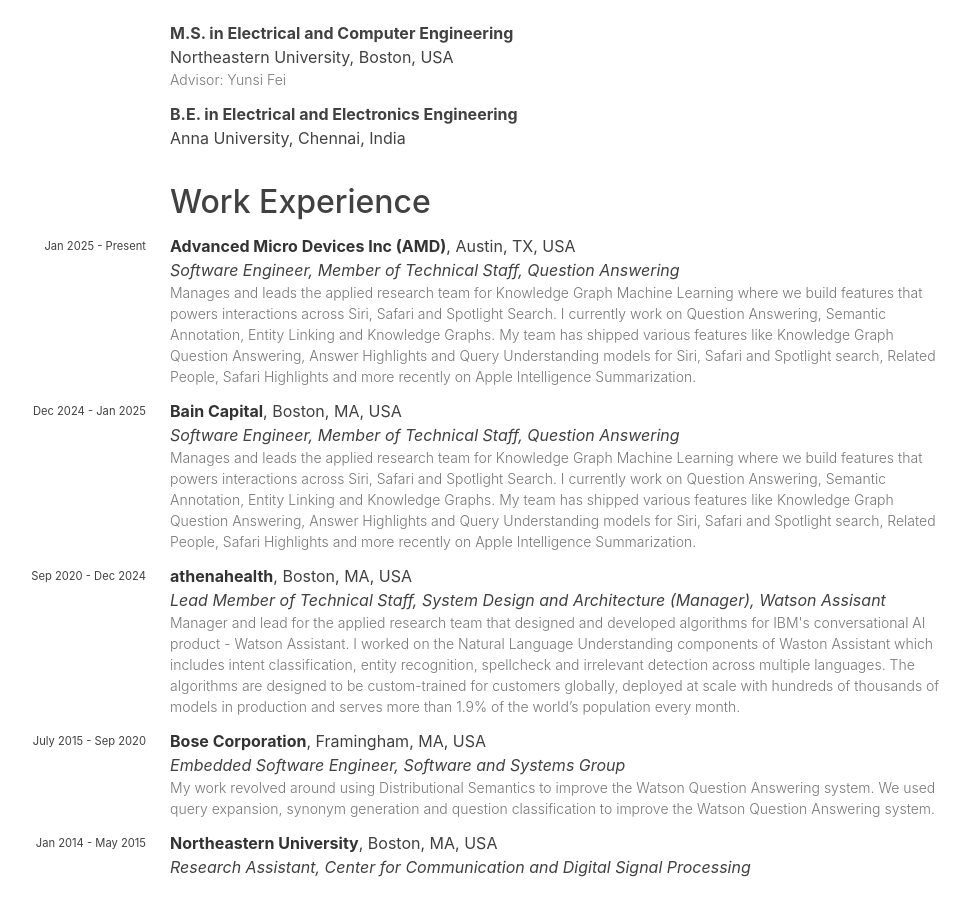
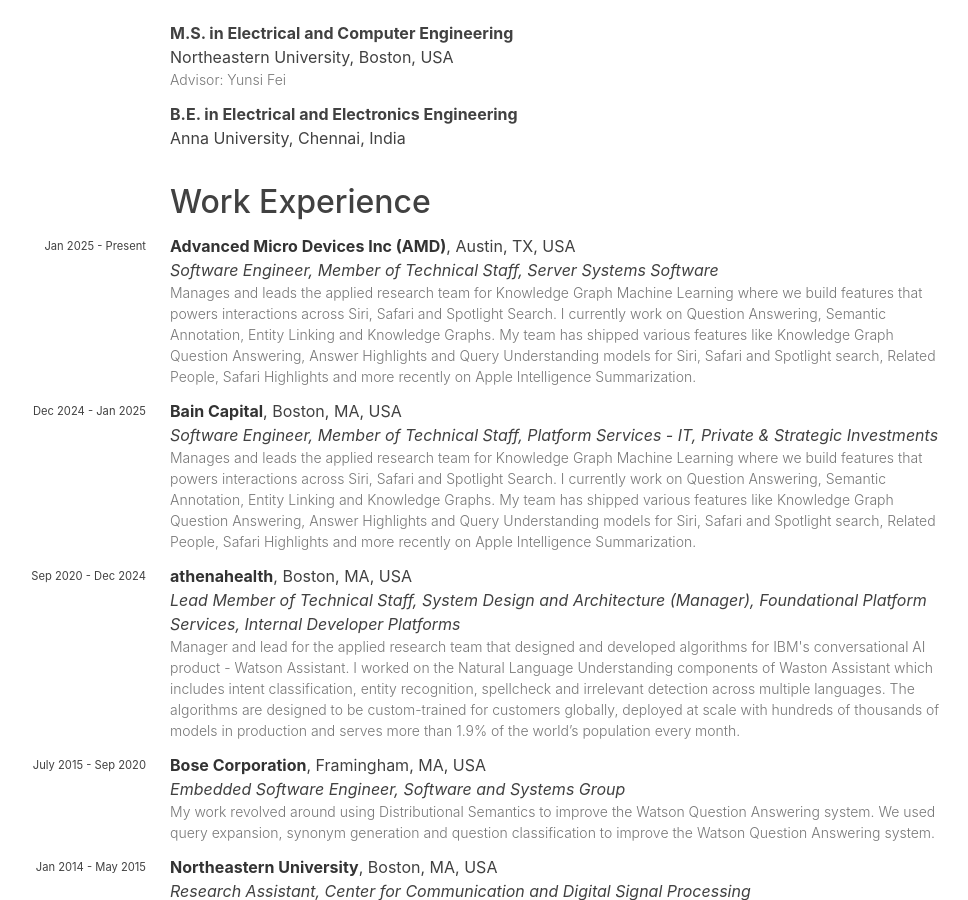
Before and after one commit to hariharanragothaman/hariharanragothaman.github.io, a Jekyll site: the page built from cv.md, in a window 1280 px wide and 900 px high, scrolled down 470 px. Shown: the whole window, without its empty margins (162-1130 px from the left). Built offline with Jekyll 4.4.1, drawn with Linux system fonts in a browser that asks for light colours; nearby versions of some CDN libraries; some web fonts are replaced.

Commit message:
Polishes and Updates

```diff
--- a/_data/experiences.yaml
+++ b/_data/experiences.yaml
@@ -1,7 +1,7 @@
 - institution: Advanced Micro Devices Inc (AMD)
   location: "Austin, TX, USA"
   position: Software Engineer, Member of Technical Staff
-  group: "Question Answering"
+  group: "Server Systems Software"
   year: "Jan 2025 - Present"
   description: "Manages and leads the applied research team for Knowledge Graph Machine Learning where we build features that powers interactions across Siri, Safari and Spotlight Search. I currently work on Question Answering, Semantic Annotation, Entity Linking and Knowledge Graphs. My team has shipped various features like Knowledge Graph Question Answering, Answer Highlights and Query Understanding models for Siri, Safari and Spotlight search, Related People, Safari Highlights and more recently on Apple Intelligence Summarization."
   type: industry
@@ -9,7 +9,7 @@
 - institution: Bain Capital
   location: "Boston, MA, USA"
   position: Software Engineer, Member of Technical Staff
-  group: "Question Answering"
+  group: "Platform Services - IT, Private & Strategic Investments"
   year: "Dec 2024 - Jan 2025"
   description: "Manages and leads the applied research team for Knowledge Graph Machine Learning where we build features that powers interactions across Siri, Safari and Spotlight Search. I currently work on Question Answering, Semantic Annotation, Entity Linking and Knowledge Graphs. My team has shipped various features like Knowledge Graph Question Answering, Answer Highlights and Query Understanding models for Siri, Safari and Spotlight search, Related People, Safari Highlights and more recently on Apple Intelligence Summarization."
   type: industry
@@ -17,7 +17,7 @@
 - institution: athenahealth
   location: "Boston, MA, USA"
   position: Lead Member of Technical Staff, System Design and Architecture (Manager)
-  group: "Watson Assisant"
+  group: "Foundational Platform Services, Internal Developer Platforms"
   year: "Sep 2020 - Dec 2024"
   description: "Manager and lead for the applied research team that designed and developed algorithms for IBM's conversational AI product - Watson Assistant. I worked on the Natural Language Understanding components of Waston Assistant which includes intent classification, entity recognition, spellcheck and irrelevant detection across multiple languages. The algorithms are designed to be custom-trained for customers globally, deployed at scale with hundreds of thousands of models in production and serves more than 1.9% of the world’s population every month."
   type: industry
```
